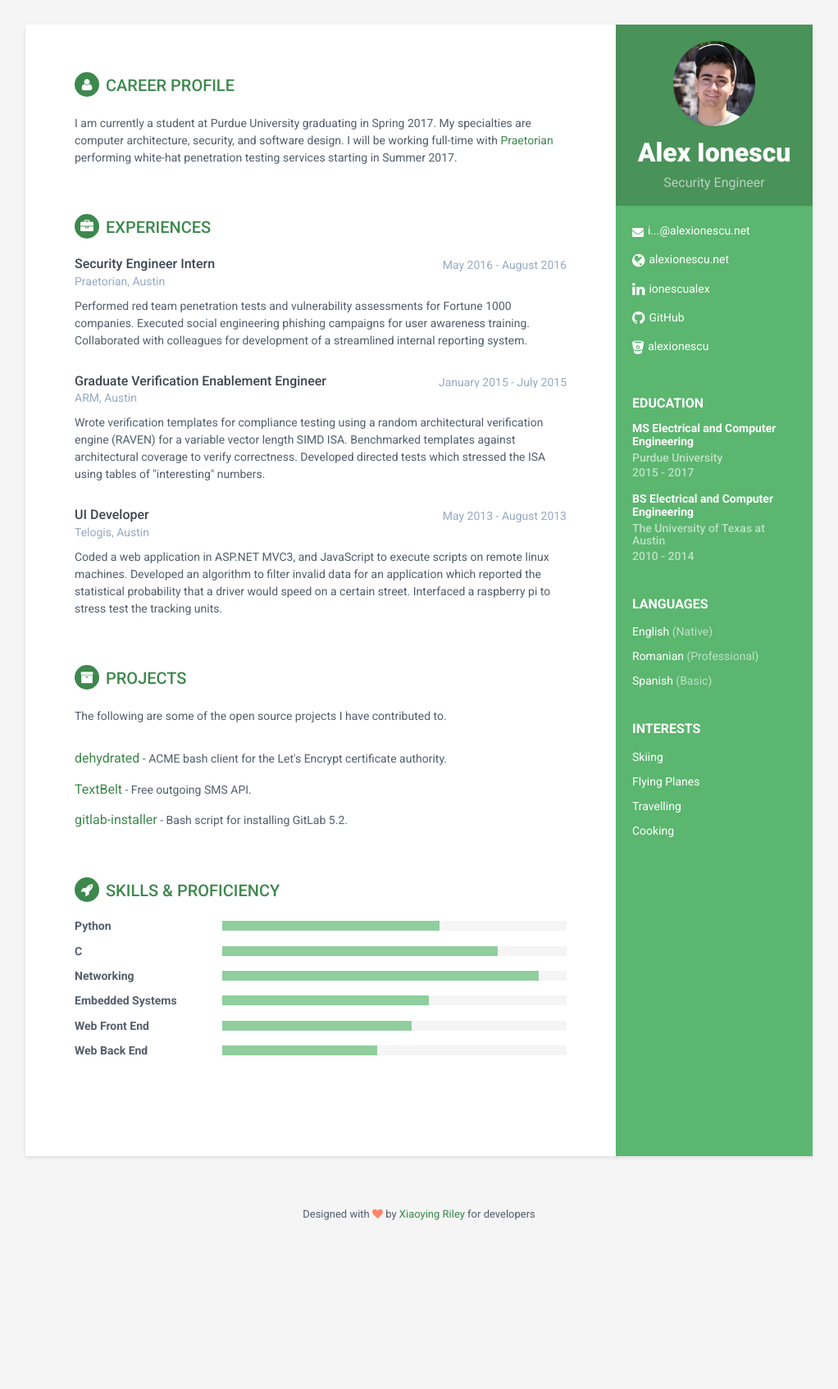
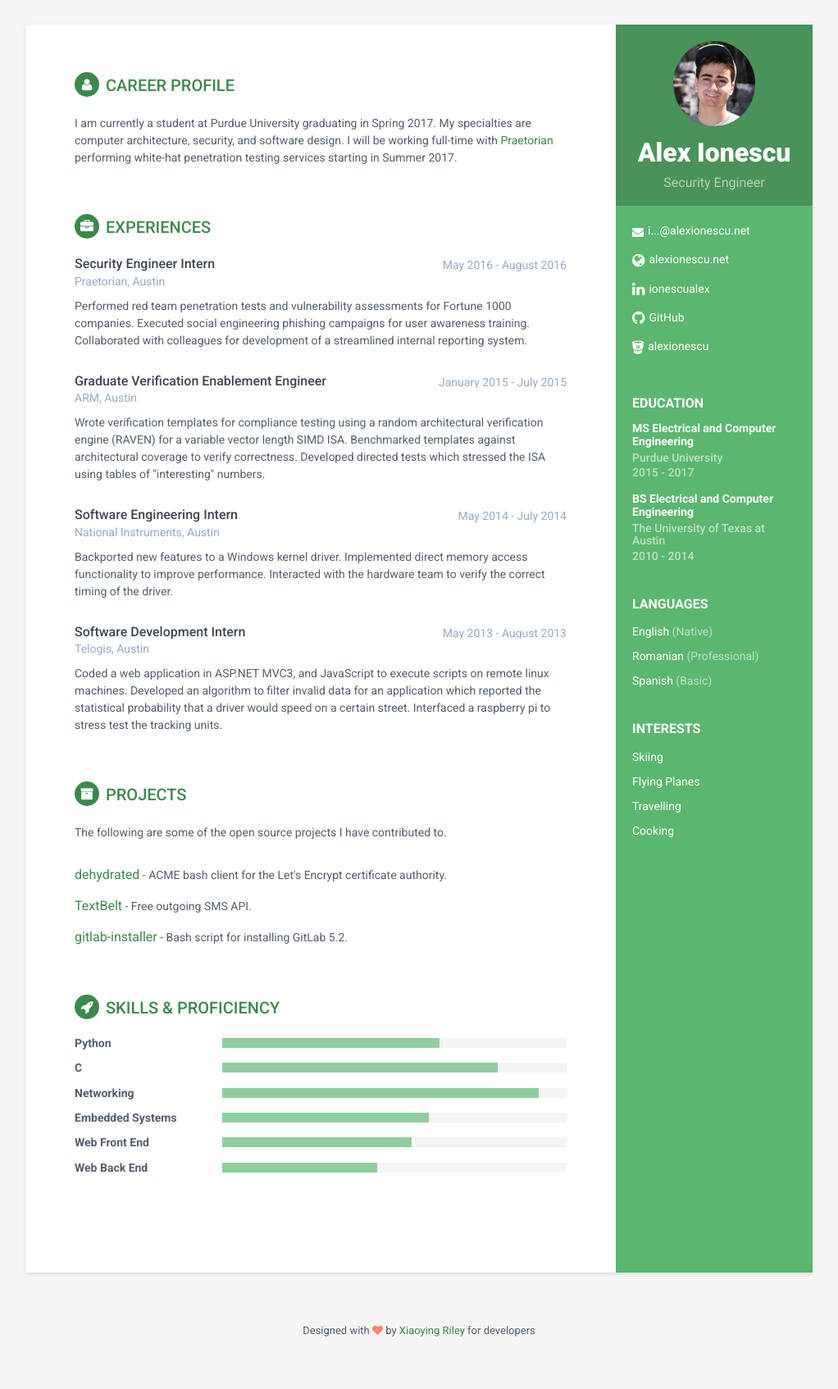
Before and after one commit to alexionescu/alexionescu.net, a Jekyll site: the page built from index.html, in a window 1280 px wide. Shown: the whole page at 82% size, without its empty margins (129-1151 px from the left). Built offline with Jekyll 4.4.1, drawn with Linux system fonts in a browser that asks for light colours; before the commit the page ends 1551 px from its top, so only the background shows below that.

Commit message:
Update experience.html

```diff
--- a/_includes/experience.html
+++ b/_includes/experience.html
@@ -30,7 +30,20 @@
                 <div class="item">
                     <div class="meta">
                         <div class="upper-row">
-                            <h3 class="job-title">UI Developer</h3>
+                            <h3 class="job-title">Software Engineering Intern</h3>
+                            <div class="time">May 2014 - July 2014</div>
+                        </div><!--//upper-row-->
+                        <div class="company">National Instruments, Austin</div>
+                    </div><!--//meta-->
+                    <div class="details">
+                        <p>Backported new features to a Windows kernel driver. Implemented direct memory access functionality to improve performance. Interacted with the hardware team to verify the correct timing of the driver.</p>
+                    </div><!--//details-->
+                </div><!--//item-->
+
+                <div class="item">
+                    <div class="meta">
+                        <div class="upper-row">
+                            <h3 class="job-title">Software Development Intern</h3>
                             <div class="time">May 2013 - August 2013</div>
                         </div><!--//upper-row-->
                         <div class="company">Telogis, Austin</div>
```
